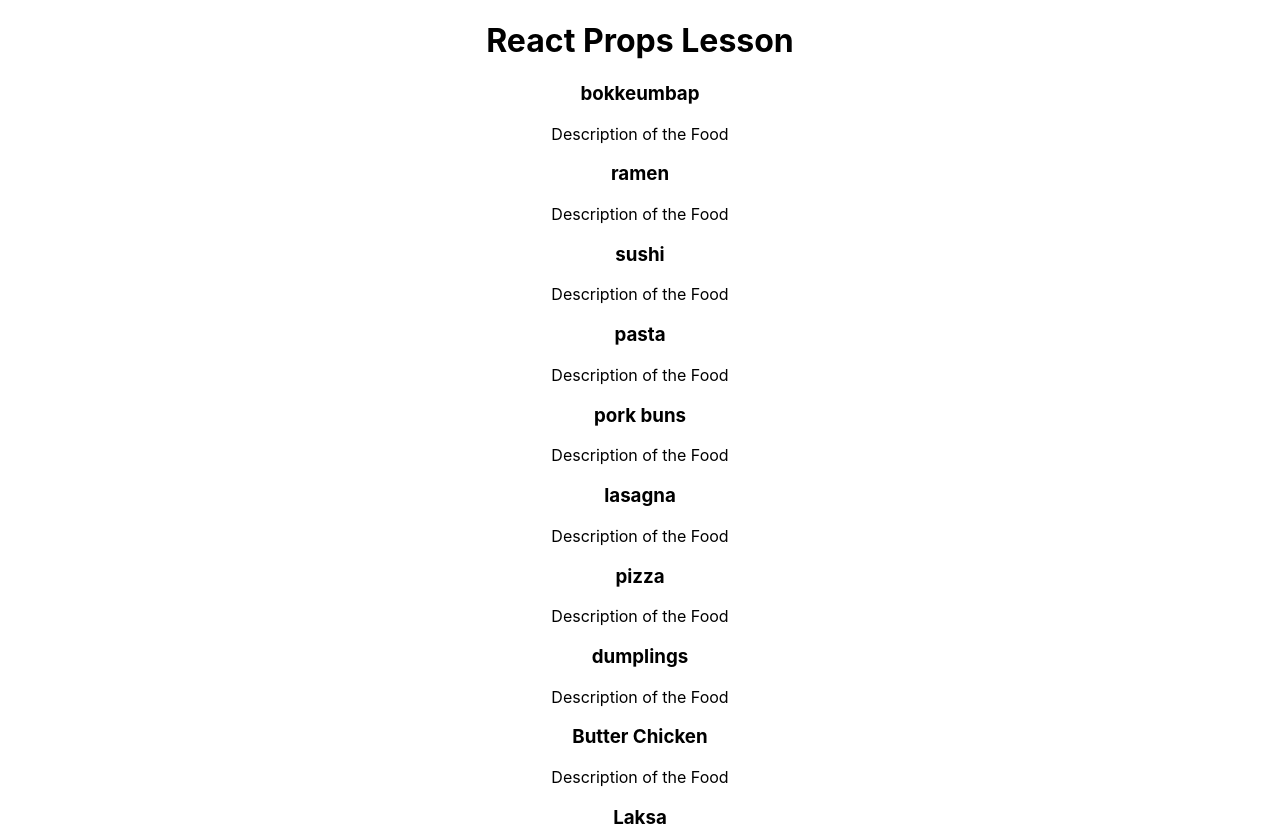
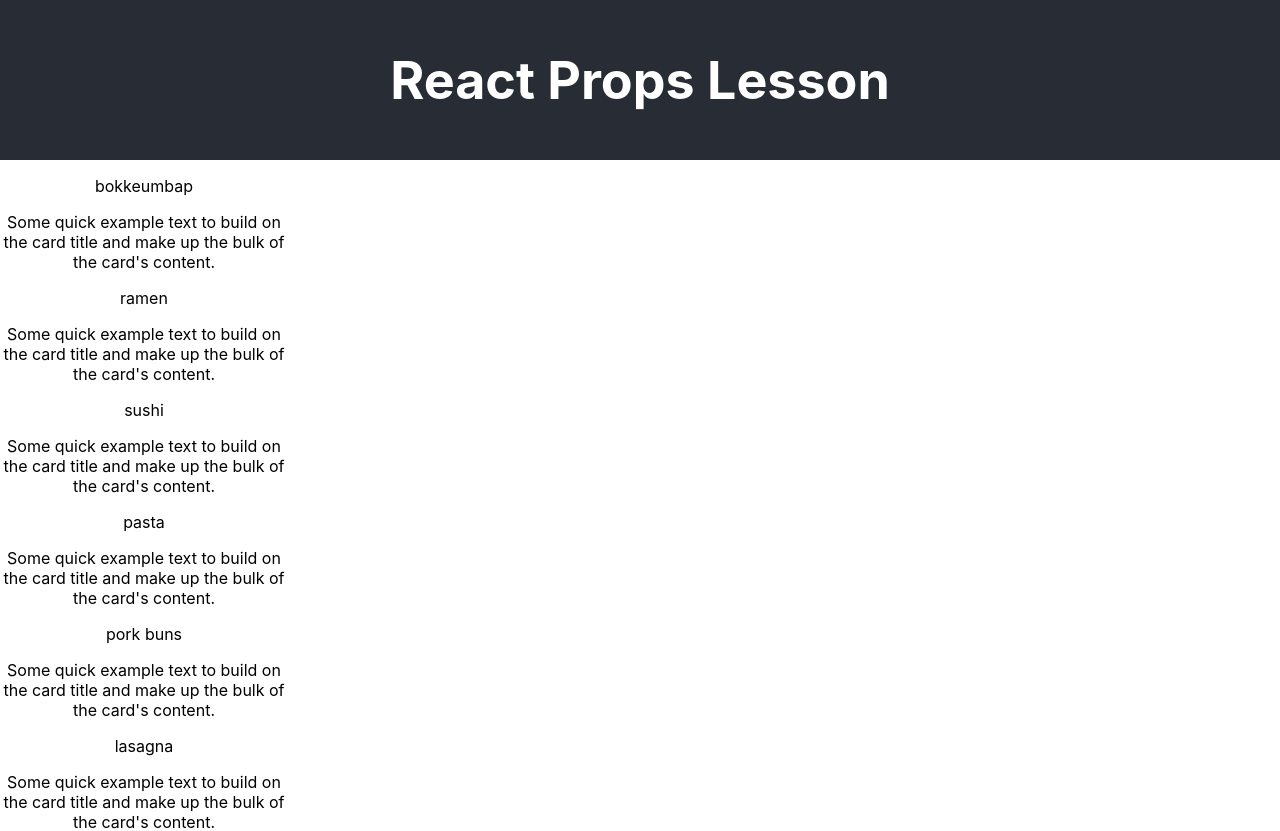
Before and after one commit to APaud3l/t3w5-reactprops, a React (Create React App) app: page / in a window 1280 px wide. Shown: the top 831 px of the page. Built offline with nearby package versions, Linux system fonts and the light colour scheme.

Commit message:
feat: Styling added to the elements

```diff
--- a/package.json
+++ b/package.json
@@ -6,7 +6,9 @@
     "@testing-library/jest-dom": "^5.17.0",
     "@testing-library/react": "^13.4.0",
     "@testing-library/user-event": "^13.5.0",
+    "bootstrap": "^5.3.3",
     "react": "^18.3.1",
+    "react-bootstrap": "^2.10.5",
     "react-dom": "^18.3.1",
     "react-scripts": "5.0.1",
     "web-vitals": "^2.1.4"
--- a/src/components/FoodCard.jsx
+++ b/src/components/FoodCard.jsx
@@ -1,9 +1,16 @@
-export default function FoodCard(props){
-    const {foodName} = props;
+import Card from 'react-bootstrap/Card';
+
+export default function FoodCard(props) {
+    const { foodName } = props;
     return (
-        <div>
-            <h3>{foodName}</h3>
-            <p>Description of the Food</p>
-        </div>
+        <Card style={{ width: '18rem' }}>
+            <Card.Body>
+                <Card.Title>{foodName}</Card.Title>
+                <Card.Text>
+                    Some quick example text to build on the card title and make up the
+                    bulk of the card's content.
+                </Card.Text>
+            </Card.Body>
+        </Card>
     )
 }
--- a/src/components/Header.jsx
+++ b/src/components/Header.jsx
@@ -1,6 +1,8 @@
-export default function Header(){
+export default function Header() {
     return (
-        <h1>React Props Lesson</h1>
+        <div className="App-header">
+            <h1>React Props Lesson</h1>
+        </div>
     )
 }
 
--- a/src/stylesheets/App.css
+++ b/src/stylesheets/App.css
@@ -15,7 +15,7 @@
 
 .App-header {
   background-color: #282c34;
-  min-height: 100vh;
+  min-height: 20vh;
   display: flex;
   flex-direction: column;
   align-items: center;
```
Also changed, not shown: 1 other file (tests, documents, lock files or other folders).
